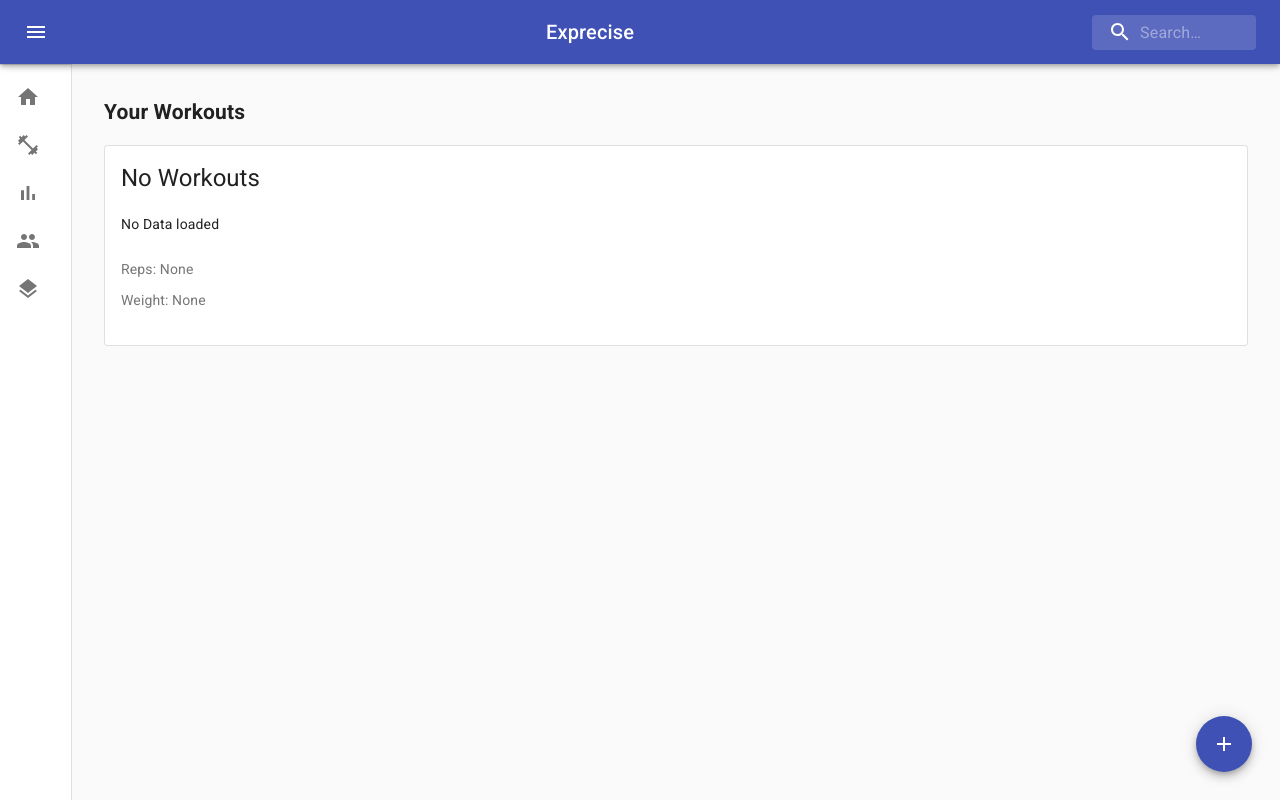
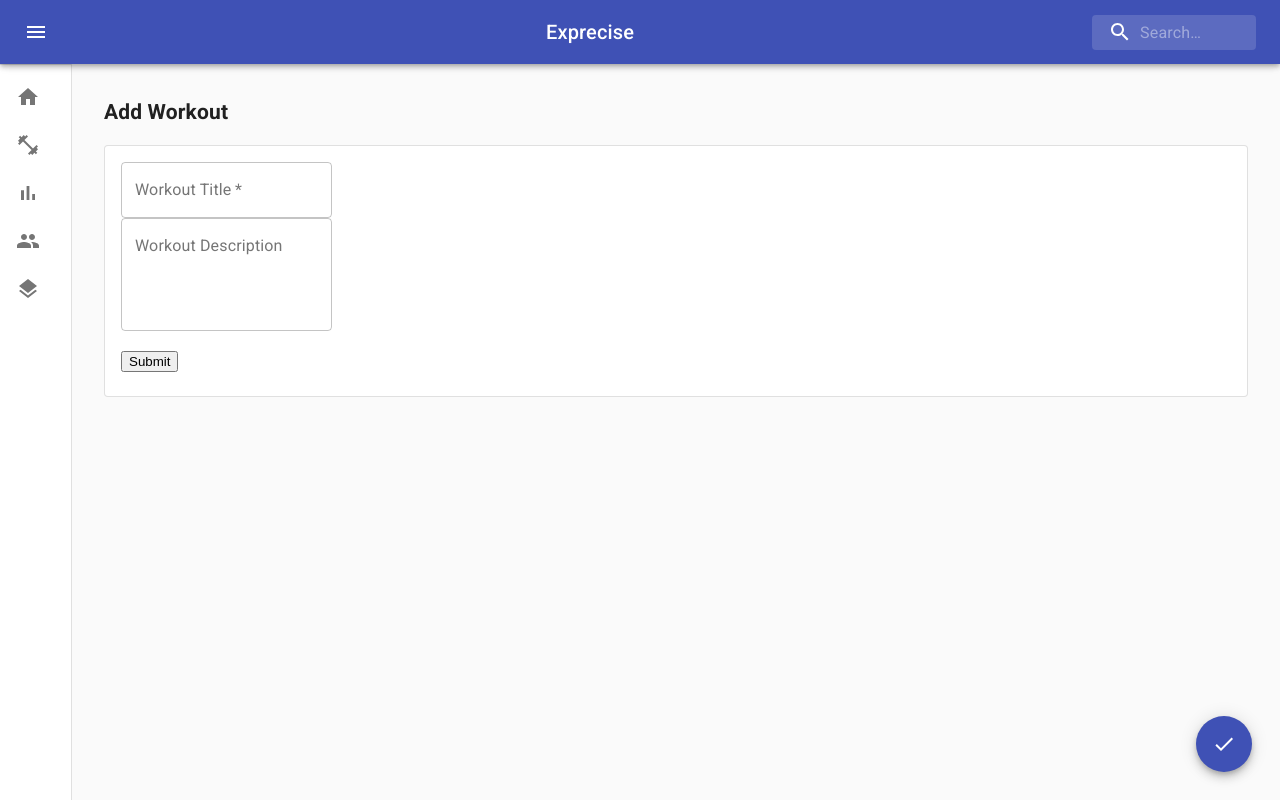
Before and after one commit to edcod3/exprecise, a React (Create React App) app in the folder react-client/: page / in a window 1280 px wide. Both pictures are taken after a click on the button 1224 px from the left and 744 px from the top of the page. Built offline with nearby package versions, Linux system fonts and the light colour scheme.

Commit message:
adding workout functionality started

```diff
--- a/react-client/package.json
+++ b/react-client/package.json
@@ -12,6 +12,7 @@
     "graphql": "^15.5.0",
     "react": "^17.0.1",
     "react-dom": "^17.0.1",
+    "react-hook-form": "^6.15.4",
     "react-scripts": "4.0.3",
     "web-vitals": "^1.1.0"
   },
--- /dev/null
+++ b/react-client/src/components/add_workout.js
@@ -0,0 +1,50 @@
+import React from "react"
+import { useForm } from "react-hook-form"
+import Card from "@material-ui/core/Card"
+import CardContent from "@material-ui/core/CardContent"
+//import Typography from "@material-ui/core/Typography"
+import TextField from "@material-ui/core/TextField"
+import { CardStyles } from "../css/styles"
+
+export default function AddWorkout() {
+	//CSS Styles
+	const cardStyle = CardStyles().root
+
+	//React-Hook-Form Stuff
+	const { register, handleSubmit, watch, errors } = useForm()
+	const onSubmit = (data) => console.log(data)
+
+	console.log(watch("example"))
+
+	return (
+		<div>
+			<h2>Add Workout</h2>
+			<Card className={cardStyle} variant="outlined">
+				<CardContent>
+					<form onSubmit={handleSubmit(onSubmit)}>
+						<TextField
+							name="title"
+							label="Workout Title"
+							required
+							variant="outlined"
+							ref={register({ required: true })}
+						/>
+						<br />
+						<TextField
+							name="description"
+							variant="outlined"
+							label="Workout Description"
+							multiline
+							rows={4}
+							ref={register({ required: true })}
+						/>
+						<br />
+						{errors.title && <span>This field is required</span>}
+						<br />
+						<input type="submit" />
+					</form>
+				</CardContent>
+			</Card>
+		</div>
+	)
+}
--- a/react-client/src/components/buttons/add_btn.js
+++ b/react-client/src/components/buttons/add_btn.js
@@ -1,15 +1,16 @@
 import React from "react"
 import Fab from "@material-ui/core/Fab"
 import AddIcon from "@material-ui/icons/Add"
+import CheckIcon from "@material-ui/icons/Check"
 import { HomeAddStyles } from "../../css/styles"
 
-export default function AddBtn() {
+export default function AddBtn(props) {
 	const classes = HomeAddStyles()
 
 	return (
 		<div className={classes.root}>
-			<Fab color="primary" aria-label="add">
-				<AddIcon />
+			<Fab color="primary" aria-label="add" onClick={props.btnhandle}>
+				{props.btntype ? <CheckIcon /> : <AddIcon />}
 			</Fab>
 		</div>
 	)
--- a/react-client/src/components/workouts.js
+++ b/react-client/src/components/home/workouts.js
@@ -1,20 +1,13 @@
 import React, { useState, useEffect } from "react"
 import { gql } from "@apollo/client"
-import { client } from "../utils/apollo"
-import WOcard from "./workout_card"
+import { client } from "../../utils/apollo"
+import WOcard from "../workout_card"
 
 export default function Home(props) {
-	const [apiData, setapiData] = useState([
-		{
-			title: "No Workouts",
-			desc: "No Data loaded",
-			reps: null,
-			weight: null
-		}
-	])
+	const [apiData, setapiData] = useState([{}])
 
 	useEffect(() => {
-		console.log("GraphQL-Apollo Client")
+		setapiData([{}])
 		client
 			.query({
 				query: gql`
@@ -33,10 +26,23 @@ export default function Home(props) {
 			})
 	}, [])
 
+	const [disData, setdisData] = useState([{}])
+	useEffect(() => {
+		setdisData([{}])
+		if (props.filter === "") {
+			setdisData(apiData)
+		} else {
+			const fltrd = apiData.filter((data) =>
+				data.title.includes(props.filter)
+			)
+			setdisData(fltrd)
+		}
+	}, [props.filter, apiData])
+
 	return (
 		<div>
 			<h2>Your Workouts</h2>
-			{apiData.map((data, i) => {
+			{disData.map((data, i) => {
 				return <WOcard key={`workout-${i}`} data={data} />
 			})}
 		</div>
--- a/react-client/src/components/navigation/muiNav.js
+++ b/react-client/src/components/navigation/muiNav.js
@@ -20,24 +20,31 @@ import ChevronLeftIcon from "@material-ui/icons/ChevronLeft"
 //import SearchIcon from "@material-ui/icons/Search"
 //import secondaryListItems from "./navItems"
 import { mainListItems } from "./navItems"
-import Home from "../workouts"
+import Home from "../home/workouts"
 import AddBtn from "../buttons/add_btn"
-import Searchbar from "../Search"
+import AddWorkout from "../add_workout"
+import Searchbar from "../home/Search"
 
 //CSS Styling
 import { HomeStyles } from "../../css/styles"
 
 export default function Dashboard() {
 	const classes = HomeStyles()
+
 	const [open, setOpen] = useState(false)
-	const [search, setSearch] = useState()
 	const handleDrawer = () => {
 		setOpen(!open)
 	}
 
+	const [search, setSearch] = useState("")
 	const handleSearch = (event) => {
-		console.log(search)
 		setSearch(event.target.value)
+		//console.log(search)
+	}
+
+	const [add, setAdd] = useState(false)
+	const handleAdd = () => {
+		setAdd(!add)
 	}
 
 	return (
@@ -88,11 +95,28 @@ export default function Dashboard() {
 				<Divider />
 				<List>{mainListItems}</List>
 			</Drawer>
-			<main className={classes.content}>
-				<div className={classes.appBarSpacer} />
-				<Home filter={search} />
-			</main>
-			<AddBtn />
+			{add ? (
+				<main className={classes.content}>
+					<div className={classes.appBarSpacer} />
+					<AddWorkout />
+				</main>
+			) : (
+				<main className={classes.content}>
+					<div className={classes.appBarSpacer} />
+					<Home filter={search} />
+				</main>
+			)}
+			<AddBtn btntype={add} btnhandle={handleAdd} />
 		</div>
 	)
 }
+
+/*
+	<div>
+		<main className={classes.content}>
+			<div className={classes.appBarSpacer} />
+			<Home filter={search} />
+		</main>
+		<AddBtn />
+	</div>
+ */
```
Also changed, not shown: react-client/src/components/home/Search.js (renamed from react-client/src/components/Search.js), 1 other file (tests, documents, lock files or other folders).
